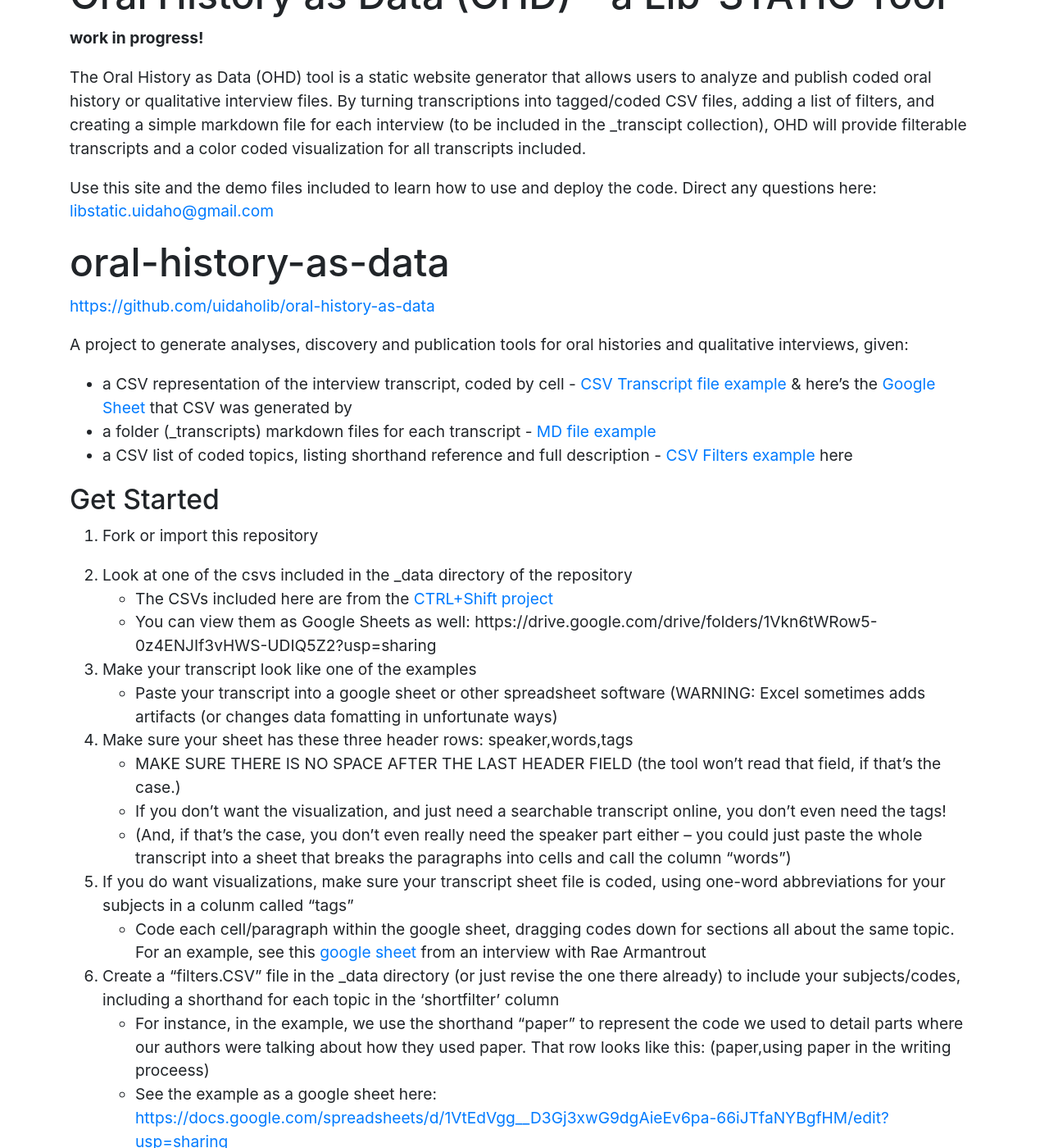
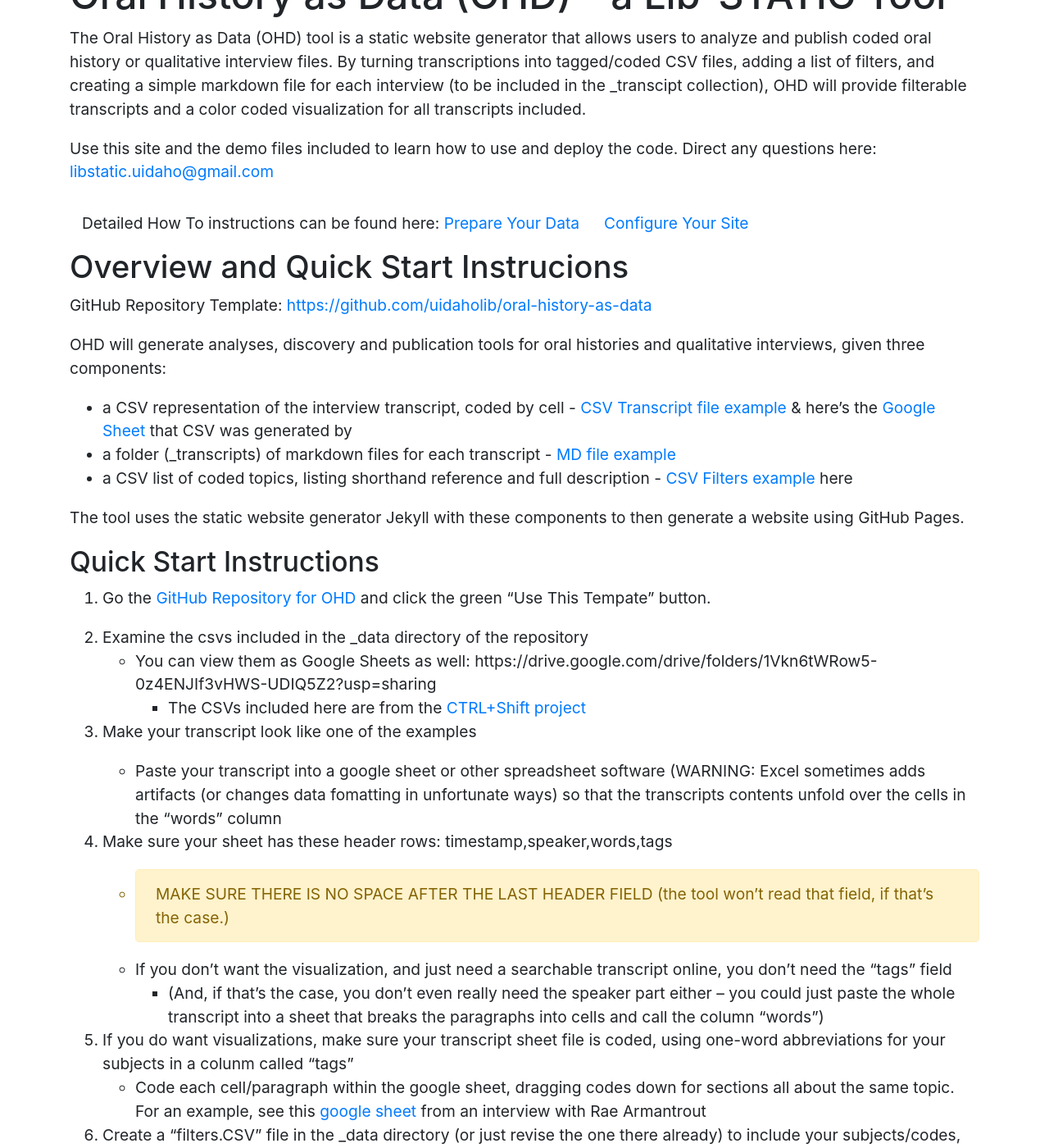
Before and after one commit to uidaholib/oral-history-as-data, a Jekyll site: the page built from about.md, in a window 1280 px wide and 1400 px high, scrolled down 203 px. Shown: the whole window at 82% size. Built offline with Jekyll 4.4.1, drawn with Linux system fonts in a browser that asks for light colours; nearby versions of some CDN libraries.

Commit message:
re-do front page and edit md a bit

```diff
--- a/_includes/site-nav.html
+++ b/_includes/site-nav.html
@@ -12,7 +12,7 @@
                     <a class="nav-link" href="{{ nav.stub | relative_url }}">{{ nav.display-text }}</a>
                 </li>
                 {% endfor %}
-                <li class="nav-item dropdown show {% if page.url contains '/transcripts/'  %}active{%else%}disabled{% endif %}">
+                <li class="nav-item dropdown {% if page.url contains '/transcripts/'  %}active{%else%}disabled{% endif %}">
                     <a class="nav-link dropdown-toggle" href="#" role="button" id="dropdownMenuLink" data-toggle="dropdown" aria-haspopup="true" aria-expanded="false">
                         Interviews
                     </a>
--- a/about.md
+++ b/about.md
@@ -6,40 +6,42 @@
 ---
 # Oral History as Data (OHD) - a Lib-STATIC Tool
 
-> **work in progress!**
-
 The Oral History as Data (OHD) tool is a static website generator that allows users to analyze and publish coded oral history or qualitative interview files. By turning transcriptions into tagged/coded CSV files, adding a list of filters, and creating a simple markdown file for each interview (to be included in the _transcipt collection), OHD will provide filterable transcripts and a color coded visualization for all transcripts included.
 
 Use this site and the demo files included to learn how to use and deploy the code. Direct any questions here:
 <libstatic.uidaho@gmail.com>
 
-# oral-history-as-data
+Detailed How To instructions can be found here: [Prepare Your Data](howto/prepareyourdata.html) | [Configure Your Site](howto/configurethesite.html)
 
-<https://github.com/uidaholib/oral-history-as-data>
+## Overview and Quick Start Instrucions
 
-A project to generate analyses, discovery and publication tools for oral histories and qualitative interviews, given:
+GitHub Repository Template: <https://github.com/uidaholib/oral-history-as-data>
+
+OHD will generate analyses, discovery and publication tools for oral histories and qualitative interviews, given three components:
 
 - a CSV representation of the interview transcript, coded by cell - [CSV Transcript file example](https://github.com/uidaholib/oral-history-as-data/blob/master/_data/transcripts/armantrout.csv) & here's the [Google Sheet](https://docs.google.com/spreadsheets/d/1PjPOTsLjGdfFyIn1S4UyzAWkSHjajCxE7kdxP6asQoE/edit?usp=sharing) that CSV was generated by
-- a folder (_transcripts) markdown files for each transcript - [MD file example](https://github.com/uidaholib/oral-history-as-data/edit/master/_transcripts/armantrout.md)
+- a folder (_transcripts) of markdown files for each transcript - [MD file example](https://github.com/uidaholib/oral-history-as-data/edit/master/_transcripts/armantrout.md)
 - a CSV list of coded topics, listing shorthand reference and full description - [CSV Filters example](https://github.com/uidaholib/oral-history-as-data/blob/master/_data/filters.csv) here
 
+The tool uses the static website generator Jekyll with these components to then generate a website using GitHub Pages.
 
+### Quick Start Instructions
 
-### Get Started
+1. Go the [GitHub Repository for OHD](https://github.com/uidaholib/oral-history-as-data) and click the green "Use This Tempate" button.
 
-1. Fork or import this repository
-
-2. Look at one of the csvs included in the _data directory of the repository
-    - The CSVs included here are from the [CTRL+Shift project](www.ctrl-shift.org)
+2. Examine the csvs included in the _data directory of the repository
     - You can view them as Google Sheets as well: https://drive.google.com/drive/folders/1Vkn6tWRow5-0z4ENJIf3vHWS-UDIQ5Z2?usp=sharing
+        - The CSVs included here are from the [CTRL+Shift project](www.ctrl-shift.org)
 
 3. Make your transcript look like one of the examples
-    - Paste your transcript into a google sheet or other spreadsheet software (WARNING: Excel sometimes adds artifacts (or changes data fomatting in unfortunate ways)
 
-4. Make sure your sheet has these three header rows: speaker,words,tags
-    - MAKE SURE THERE IS NO SPACE AFTER THE LAST HEADER FIELD (the tool won't read that field, if that's the case.)
-    - If you don't want the visualization, and just need a searchable transcript online, you don't even need the tags!
-    - (And, if that's the case, you don't even really need the speaker part either -- you could just paste the whole transcript into a sheet that breaks the paragraphs into cells and call the column "words")
+    - Paste your transcript into a google sheet or other spreadsheet software (WARNING: Excel sometimes adds artifacts (or changes data fomatting in unfortunate ways) so that the transcripts contents unfold over the cells in the "words" column
+
+4. Make sure your sheet has these header rows: timestamp,speaker,words,tags
+
+    - {:.alert .alert-warning}MAKE SURE THERE IS NO SPACE AFTER THE LAST HEADER FIELD (the tool won't read that field, if that's the case.)
+    - If you don't want the visualization, and just need a searchable transcript online, you don't need the "tags" field
+        - (And, if that's the case, you don't even really need the speaker part either -- you could just paste the whole transcript into a sheet that breaks the paragraphs into cells and call the column "words")
 
 6. If you do want visualizations, make sure your transcript sheet file is coded, using one-word abbreviations for your subjects in a colunm called "tags"
     - Code each cell/paragraph within the google sheet, dragging codes down for sections all about the same topic. For an example, see this [google sheet](https://docs.google.com/spreadsheets/d/1PjPOTsLjGdfFyIn1S4UyzAWkSHjajCxE7kdxP6asQoE/edit?usp=sharing) from an interview with Rae Armantrout
```
Also changed, not shown: index.html (+18 -1 lines).
